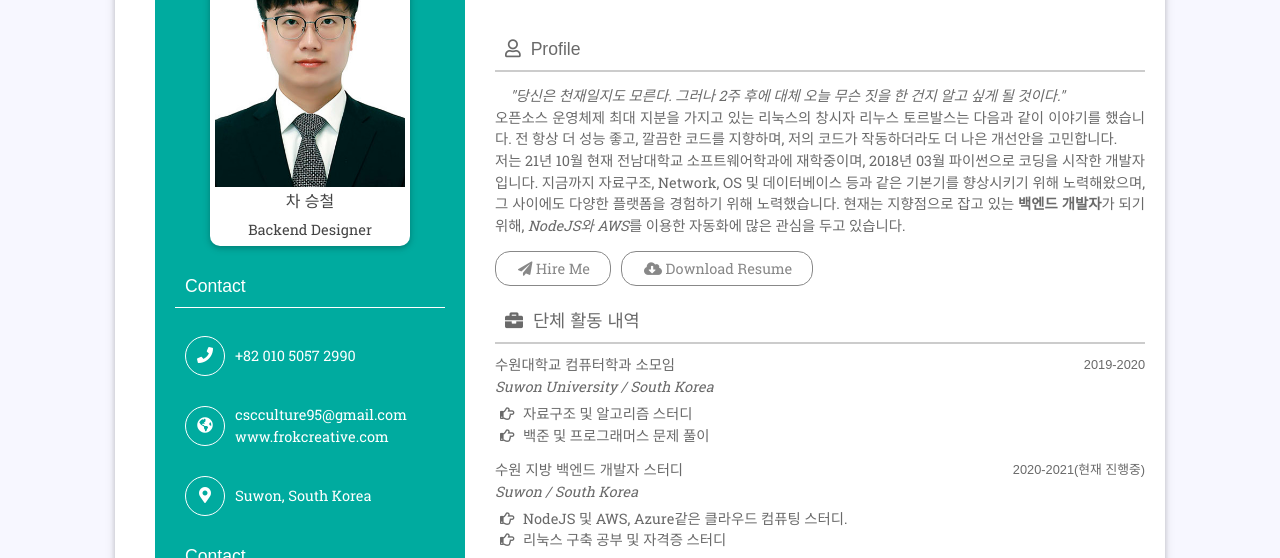
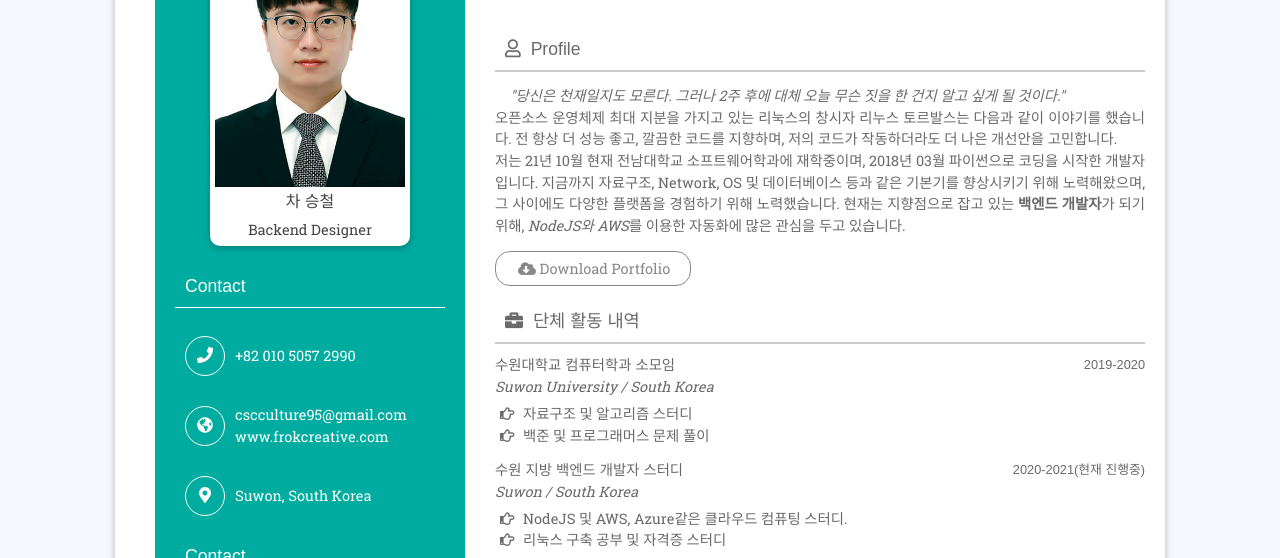
Before and after one commit to FroKCreativeTM/portfolio, a website: page views/main.html in a window 1280 px wide. Shown: the part 141-699 px from the top of the page. Drawn offline with Linux system fonts and the light colour scheme.

Commit message:
일부분 수정

```diff
--- a/views/main.html
+++ b/views/main.html
@@ -82,11 +82,11 @@
                             </p>
                             <div class="btn-ro row no-margin">
                                 <ul class="btn-link">
+                                    <!--<li>
+                                        <a href=""><i class="fas fa-paper-plane"></i> Hire Me</a>
+                                    </li>-->
                                     <li>
-                                        <a href=""><i class="fas fa-paper-plane"></i> Hire Me</a>
-                                    </li>
-                                    <li>
-                                        <a href="/file/portfolio.pdf" download=""><i class="fas fa-cloud-download-alt"></i> Download Resume</a>
+                                        <a href="/file/portfolio.pdf" download=""><i class="fas fa-cloud-download-alt"></i> Download Portfolio</a>
                                     </li>
                                 </ul>
                             </div>
```
